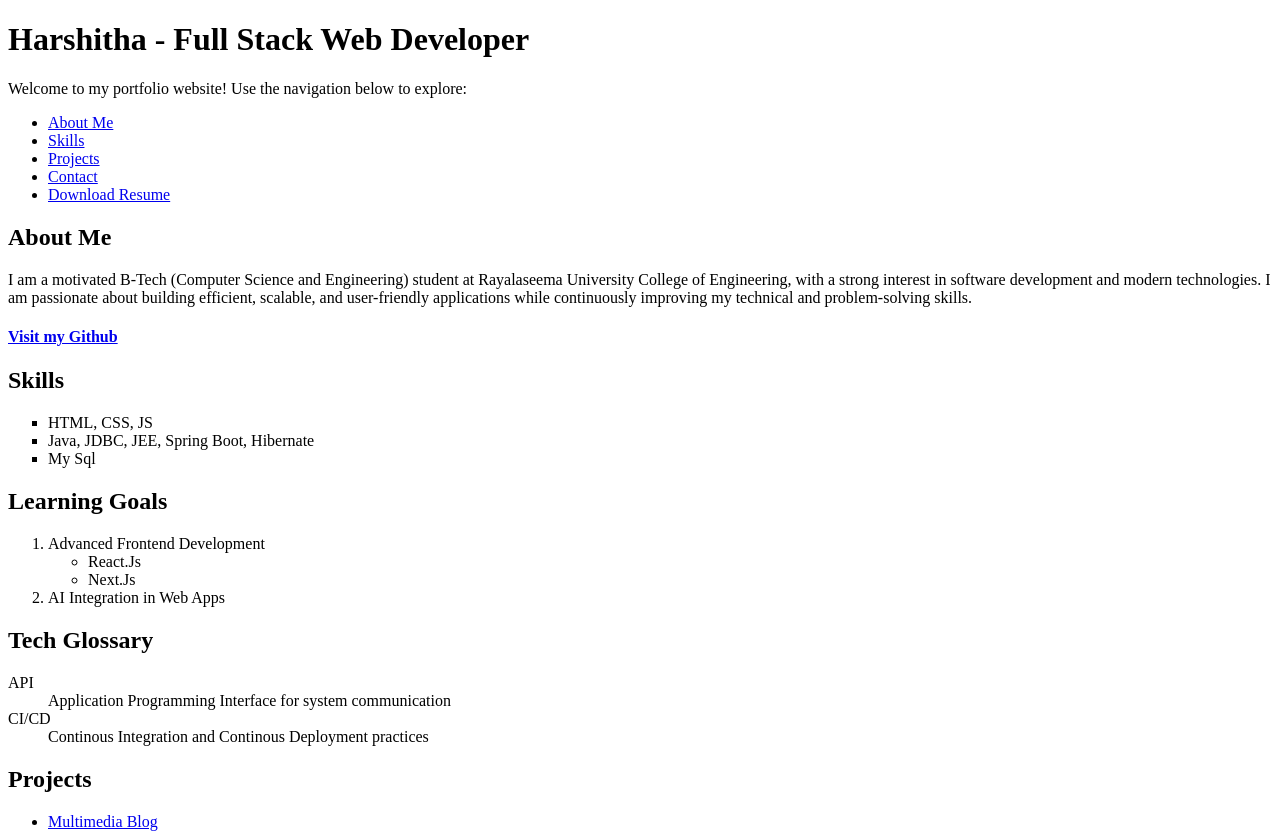
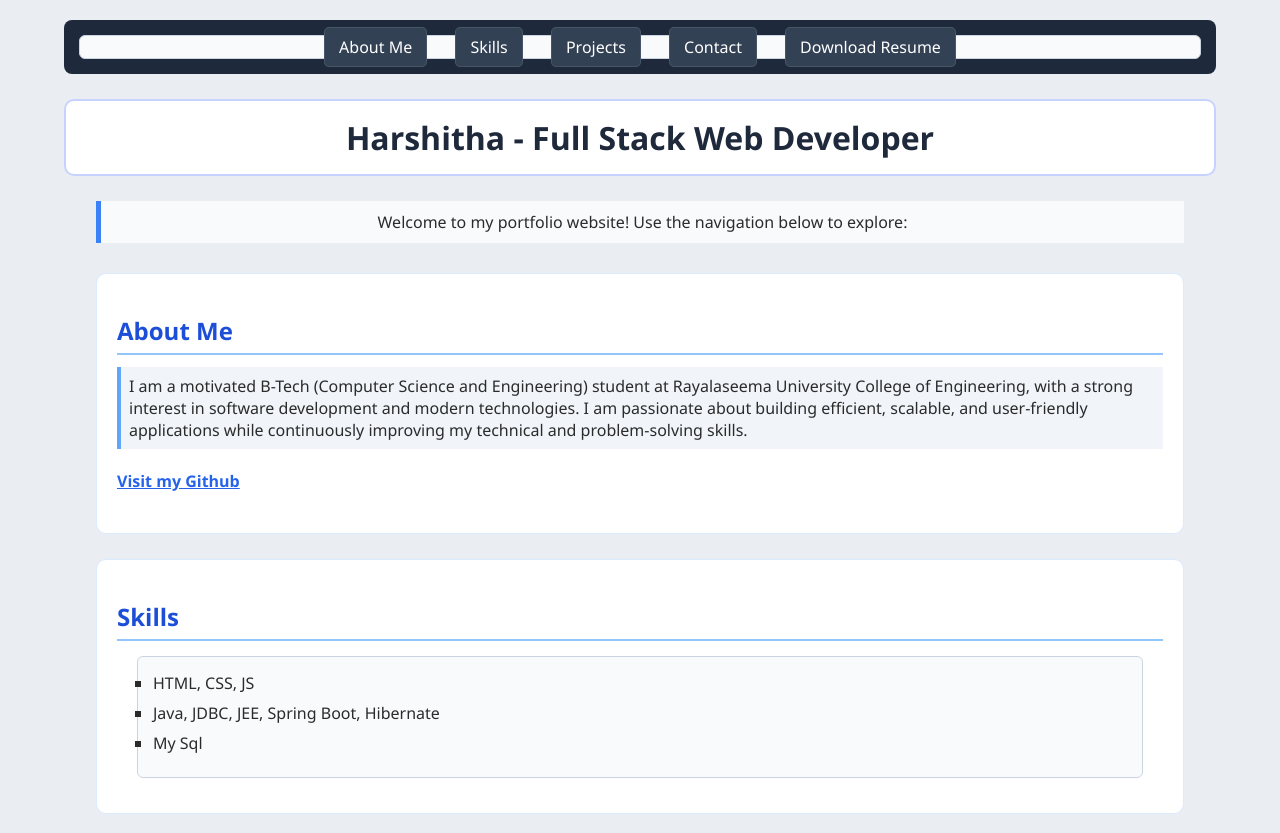
Before and after one commit to A-Harshitha17/Final-HTML-project, a plain HTML site: page Portfolio.html in a window 1280 px wide. Shown: the top 833 px of the page. Drawn offline with Linux system fonts and the light colour scheme.

Commit message:
added css for portfolio

```diff
--- a/Portfolio.html
+++ b/Portfolio.html
@@ -4,21 +4,26 @@
     <meta charset="UTF-8" />
     <meta name="viewport" content="width=device-width, initial-scale=1.0" />
     <title>Portfolio</title>
+    <link rel="stylesheet" href="./css/portfolio.css" />
   </head>
   <body>
-    <h1 id="top">Harshitha - Full Stack Web Developer</h1>
-    <p>Welcome to my portfolio website! Use the navigation below to explore:</p>
-    <ul>
-      <li><a href="#about">About Me</a></li>
-      <li><a href="#skill">Skills</a></li>
-      <li><a href="#projects">Projects</a></li>
-      <li><a href="#contact">Contact</a></li>
-      <li>
-        <a href="./Harshitha_Resume.pdf" download="Harhitha-Resume"
+    <nav class="nav">
+      <ul class="nav_list">
+        <li class="nav_item"><a href="#about">About Me</a></li>
+        <li class="nav_item"><a href="#skill">Skills</a></li>
+        <li class="nav_item"><a href="#projects">Projects</a></li>
+        <li class="nav_item"><a href="#contact">Contact</a></li>
+        <li class="nav_item">
+          <a href="./Assests/Harshitha_Resume.pdf" download="Harhitha-Resume"
             >Download Resume</a
           >
         </li>
       </ul>
+    </nav>
+    <h1 id="top">Harshitha - Full Stack Web Developer</h1>
+    <p>Welcome to my portfolio website! Use the navigation below to explore:</p>
+
+    <section>
       <h2 id="about">About Me</h2>
       <p>
         I am a motivated B-Tech (Computer Science and Engineering) student at
@@ -32,13 +37,18 @@
           >Visit my Github</a
         >
       </h4>
+    </section>
+
+    <section>
       <h2 id="skill">Skills</h2>
       <ul type="square">
         <li>HTML, CSS, JS</li>
         <li>Java, JDBC, JEE, Spring Boot, Hibernate</li>
         <li>My Sql</li>
       </ul>
+    </section>
 
+    <section>
       <h2>Learning Goals</h2>
       <ol>
         <li>
@@ -50,6 +60,9 @@
         </li>
         <li>AI Integration in Web Apps</li>
       </ol>
+    </section>
+
+    <section>
       <h2>Tech Glossary</h2>
       <dl>
         <dt>API</dt>
@@ -58,6 +71,9 @@
         <dt>CI/CD</dt>
         <dd>Continous Integration and Continous Deployment practices</dd>
       </dl>
+    </section>
+
+    <section>
       <h2 id="projects">Projects</h2>
       <ul>
         <li>
@@ -68,11 +84,16 @@
           >
         </li>
         <li>
-        <a href="https://github.com/A-Harshitha17/Lists-in-HTML" target="_blank"
+          <a
+            href="https://github.com/A-Harshitha17/Lists-in-HTML"
+            target="_blank"
             >Lists concepts</a
           >
         </li>
       </ul>
+    </section>
+
+    <section>
       <h2 id="contact">Contact Us</h2>
       <ul>
         <li>
@@ -110,5 +131,6 @@
           />
         </a>
       </p>
+    </section>
   </body>
 </html>
--- a/css/multimedia.css
+++ b/css/multimedia.css
@@ -1,52 +1,53 @@
 body {
-  background-color: rgb(236, 107, 215);
-  color: aliceblue;
+  background-color: #0f172a; /* dark slate */
+  color: #e5e7eb; /* soft white */
 }
 
 h1 {
-  background-color: cadetblue;
+  background-color: #1e293b; /* dark blue */
   text-align: center;
   border-radius: 10px;
   padding: 20px;
   width: auto;
-  -webkit-text-stroke-color: blue;
+  -webkit-text-stroke-color: #38bdf8; /* sky blue */
   -webkit-text-stroke-width: 2px;
 }
 
 h2 {
-  background-color: rgb(218, 35, 35);
-  color: rgb(173, 121, 223);
+  background-color: #334155; /* slate */
+  color: #e0f2fe; /* very light blue */
   border-radius: 10px;
   padding-bottom: 10px;
   padding-top: 20px;
   padding-left: 15px;
   border-top: 30px;
-  box-shadow: -5px 0px 2px rgb(17, 204, 17);
+  box-shadow: -5px 0px 2px #38bdf8; /* blue glow */
 }
 
 .movie_title {
-  background-color: rgb(44, 33, 194);
-  color: rgb(89, 247, 41);
-  border-radius: 10px;
-  box-shadow: none;
+  background-color: #020617; /* deep black-blue */
+  color: #facc15; /* gold */
+  border-radius: 20px;
 }
+
 h3 {
-  color: rgb(20, 37, 109);
+  color: #93c5fd; /* light blue */
   font-size: larger;
   padding-bottom: 10px;
 }
 
 audio {
   width: 100%;
-  box-shadow: 8px -10px 10px rgb(127, 247, 58);
+  box-shadow: 8px -10px 10px #22c55e; /* soft green */
   border-radius: 30px;
   padding-bottom: 10px;
 }
 
 video {
   border-radius: 15px;
-  border: 2px solid rgb(247, 5, 5);
-  box-shadow: 0 5px 30px red;
+  border: 2px solid #38bdf8; /* sky blue */
+  box-shadow: 0 5px 30px #0ea5e9;
+  margin-left: 20px;
 }
 
 p {
@@ -56,12 +57,12 @@ p {
   margin: auto;
   border-top: 30px;
   border-left: 10px;
-  box-shadow: -5px 0px 2px rgb(17, 204, 17);
+  box-shadow: -5px 0px 2px #60a5fa;
 }
 
 img {
   border-radius: 15px;
-  border: 2px solid rgb(247, 5, 5);
-  box-shadow: 0 5px 30px red;
+  border: 2px solid #38bdf8;
+  box-shadow: 0 5px 30px #0ea5e9;
   padding: auto;
 }
--- /dev/null
+++ b/css/portfolio.css
@@ -0,0 +1,145 @@
+/* -------- Global Reset -------- */
+* {
+  box-sizing: border-box;
+}
+
+body {
+  margin: 0;
+  padding: 0;
+  font-family: "Segoe UI", Arial, sans-serif;
+  background-color: #eaeef3;
+  color: #2b2b2b;
+}
+
+/* -------- Navigation -------- */
+.nav {
+  background-color: #1e293b;
+  width: 90%;
+  margin: 20px auto;
+  padding: 15px;
+  border-radius: 8px;
+}
+
+.nav_list {
+  list-style-type: none;
+  margin: 0;
+  padding: 0;
+  text-align: center;
+}
+
+.nav_item {
+  display: inline;
+  margin: 0 12px;
+}
+
+.nav_item a {
+  text-decoration: none;
+  color: #ffffff;
+  padding: 8px 14px;
+  background-color: #334155;
+  border-radius: 5px;
+  border: 1px solid #475569;
+}
+
+.nav_item a:hover {
+  background-color: #3b82f6;
+  border-color: #3b82f6;
+}
+
+/* -------- Main Heading -------- */
+h1 {
+  text-align: center;
+  margin: 25px auto;
+  padding: 15px;
+  width: 90%;
+  background-color: #ffffff;
+  color: #1e293b;
+  border-radius: 10px;
+  border: 2px solid #c7d2fe;
+}
+
+/* -------- Intro Paragraph -------- */
+body > p {
+  text-align: center;
+  margin: 10px auto 30px;
+  padding: 10px;
+  width: 85%;
+  background-color: #f8fafc;
+  border-left: 5px solid #3b82f6;
+}
+
+/* -------- Section Cards -------- */
+section {
+  width: 85%;
+  margin: 25px auto;
+  padding: 20px;
+  background-color: #ffffff;
+  border-radius: 10px;
+  border: 1px solid #dbeafe;
+}
+
+/* -------- Section Headings -------- */
+h2 {
+  color: #1d4ed8;
+  margin-bottom: 12px;
+  padding-bottom: 6px;
+  border-bottom: 2px solid #93c5fd;
+}
+
+/* -------- Paragraphs -------- */
+section p {
+  margin: 10px 0;
+  padding: 8px;
+  background-color: #f1f5f9;
+  border-left: 4px solid #60a5fa;
+}
+
+/* -------- Lists -------- */
+ul,
+ol,
+dl {
+  margin: 15px 20px;
+  padding: 15px;
+  background-color: #f8fafc;
+  border: 1px solid #cbd5e1;
+  border-radius: 6px;
+}
+
+li {
+  margin-bottom: 8px;
+}
+
+/* -------- Definition List -------- */
+dt {
+  font-weight: bold;
+  color: #0f172a;
+}
+
+dd {
+  margin-left: 20px;
+  color: #475569;
+}
+
+/* -------- Links -------- */
+a {
+  color: #2563eb;
+}
+
+a:hover {
+  color: #1e40af;
+}
+
+/* -------- Images -------- */
+img {
+  margin: 6px;
+  padding: 4px;
+  border: 2px solid #94a3b8;
+  border-radius: 6px;
+  background-color: #ffffff;
+}
+
+/* -------- Contact Section -------- */
+#contact {
+  background-color: #f0f9ff;
+  border: 2px solid #7dd3fc;
+}
```
Also changed, not shown: 1 other file. Lines whose indentation alone changed are shown as unchanged.
